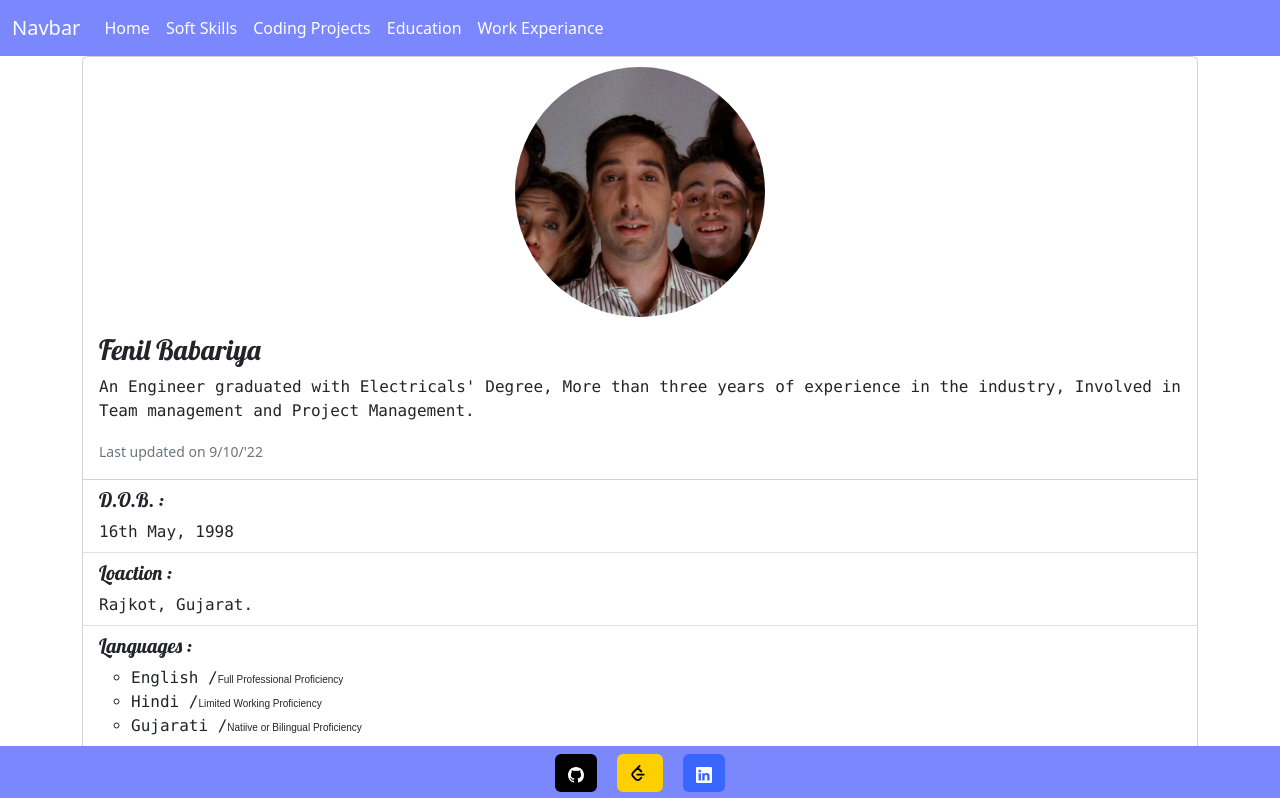
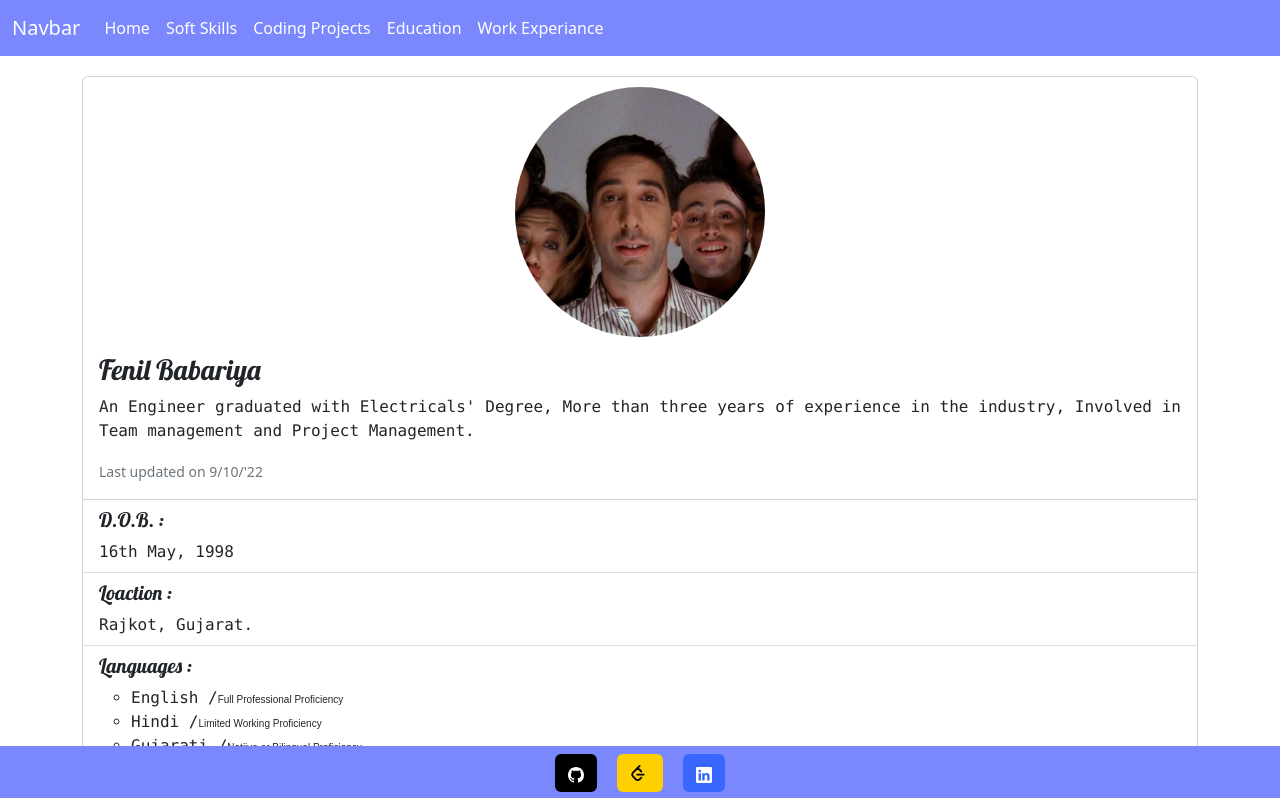
Before and after one commit to fbpatel003/fb-react, a React (Create React App) app: page / in a window 1280 px wide. Shown: the top 798 px of the page. Built offline with nearby package versions, Linux system fonts and the light colour scheme.

Commit message:
Update index.css

```diff
--- a/src/index.css
+++ b/src/index.css
@@ -39,8 +39,7 @@
     margin: auto;
 }
 
-.OuterCard{
-    width: 300px;
+.container-sm{
     margin: auto;
     margin-top: 20px;
     margin-bottom: 100px;
```
